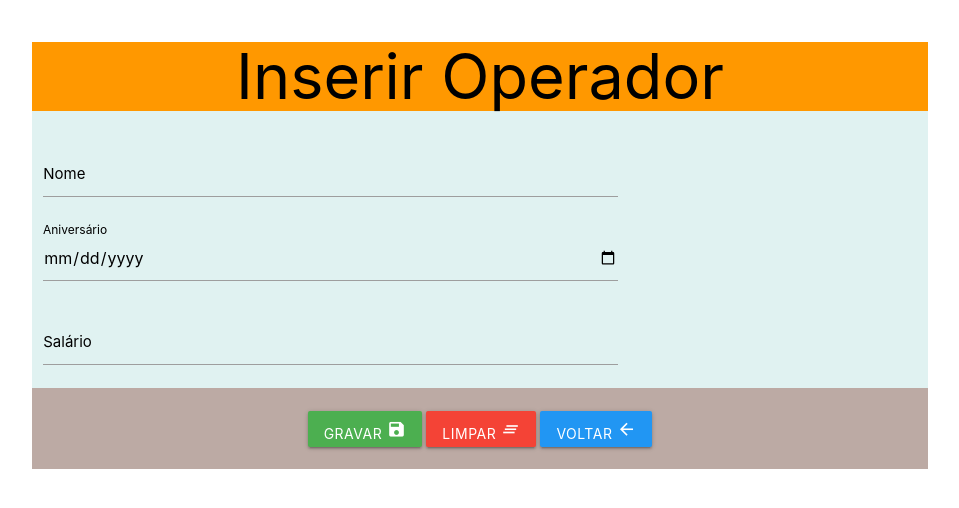
After one commit to arcamolesi/lpbcct1php2023, a PHP site: page /insoperador.php in a window 1280 px wide. The commit adds this page. Shown: the top 508 px of the page, without its empty margins (160-1119 px from the left). Run offline with PHP 8.4, Linux system fonts and the light colour scheme.

Commit message:
Atualiza BLL e Página Inserir
Atualiza BLL e Página Inserir

```diff
--- /dev/null
+++ b/VIEW/operador/insoperador.php
@@ -0,0 +1,68 @@
+<!DOCTYPE html>
+<html lang="pt-br">
+
+<head>
+    <meta charset="UTF-8">
+    <meta http-equiv="X-UA-Compatible" content="IE=edge">
+    <meta name="viewport" content="width=device-width, initial-scale=1.0">
+    <title>Inserir Operador</title>
+
+    <!-- Compiled and minified CSS -->
+    <link rel="stylesheet" href="https://cdnjs.cloudflare.com/ajax/libs/materialize/1.0.0/css/materialize.min.css">
+
+    <!-- Compiled and minified JavaScript -->
+    <script src="https://cdnjs.cloudflare.com/ajax/libs/materialize/1.0.0/js/materialize.min.js"></script>
+
+
+    <link href="https://fonts.googleapis.com/icon?family=Material+Icons" rel="stylesheet">
+</head>
+
+<body>
+    <div class="container teal lighten-5 black-text col s12">
+      <div class="center orange">
+          <h1>Inserir Operador</h1>
+      </div>
+
+      <div class="row">
+            <form action="recinsoperador.php" method="POST" id="frminsOperador" class="col s12">
+              <div class="input-field col s8">
+                  <input id="nome" type="text" name="txtNome">
+                  <label for="nome" class="black-text bold" >Nome</label>
+              </div>
+              <div class="input-field col s8">
+                  <input id="aniversario" type="date" name="txtAniversario">
+                  <label for="aniversario" class="black-text bold" >Aniversário</label>
+              </div>
+              <div class="input-field col s8">
+                  <input id="salario" type="text" name="txtSalario">
+                  <label for="salario" class="black-text bold" >Salário</label>
+              </div>
+              <div class="brown lighten-3 center col s12">
+        <br>
+        <button class="waves-effect waves-light btn green" type="submit">
+            Gravar <i class="material-icons">save</i>
+        </button>
+        <button class="waves-effect waves-light btn red" type = "reset">
+            Limpar <i class="material-icons">clear_all</i>
+        </button>
+        <button class="waves-effect waves-light btn blue" type="button">
+            Voltar <i class="material-icons">arrow_back</i>
+        </button>
+        <br>
+        <br>
+      </div>
+
+
+            </form>
+      </div>
+
+
+
+    </div>
+
+
+
+
+</body>
+
+</html>
--- /dev/null
+++ b/VIEW/operador/recinsoperador.php
@@ -0,0 +1,4 @@
+<?php
+
+    echo "passei aqui";
+?>
```
Also changed, not shown: BLL/blloperador.php (added, +20 -0 lines), MODEL/Operador.php (added, +61 -0 lines), VIEW/operador/lstoperador2.php (+8 -9 lines).
